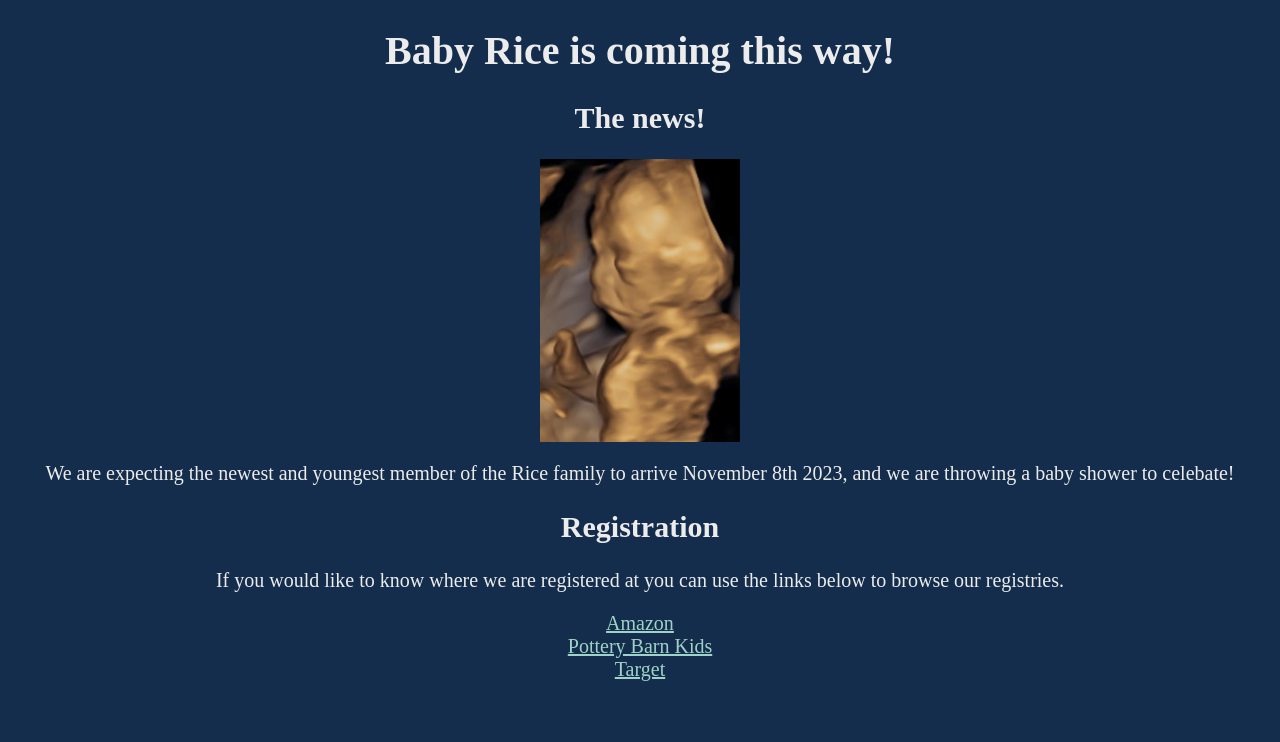
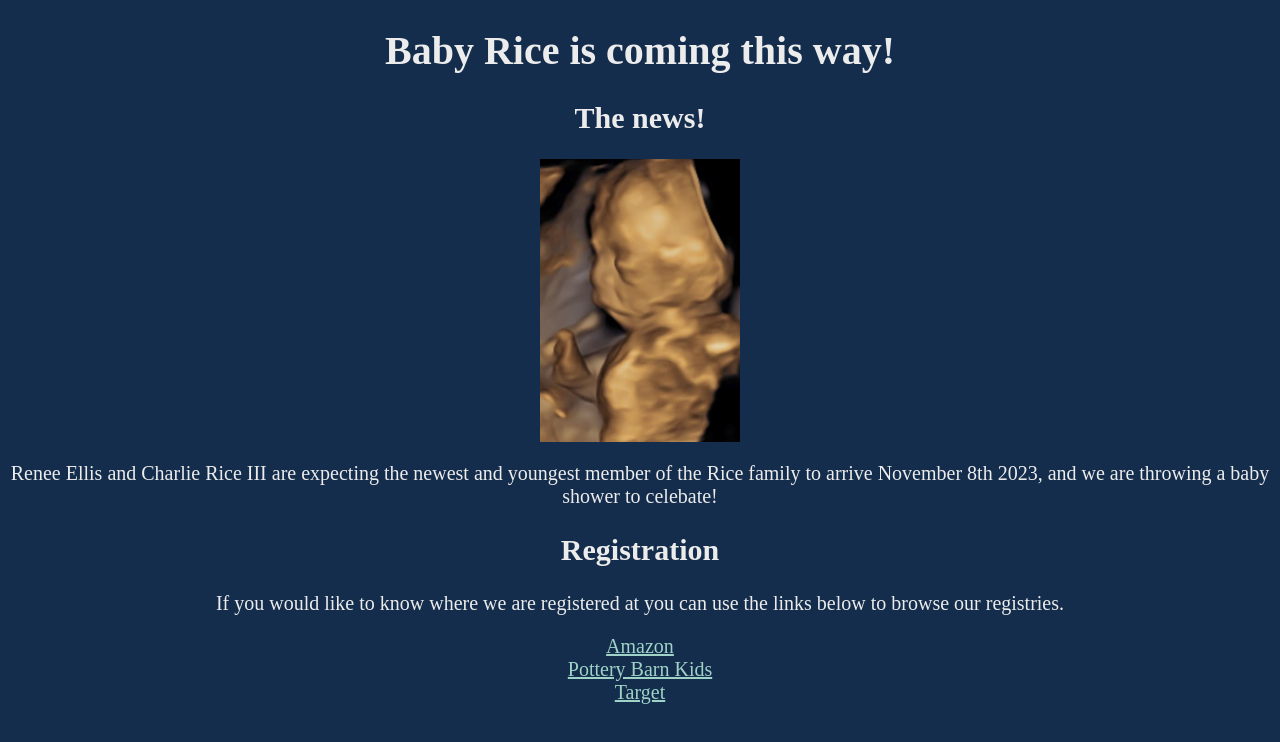
Before and after one commit to cricehomelab/babyriceregistry, a plain HTML site: page index.html in a window 1280 px wide. Drawn offline with Linux system fonts and the light colour scheme.

Commit message:
Update to tell them who we are.

```diff
--- a/index.html
+++ b/index.html
@@ -12,9 +12,9 @@
     <h2 class="center">The news!</h2>
       <img class="center-image" src="static\images\babyrice.png">
       <p class="center">
-          We are expecting the newest and youngest member of the Rice family to arrive November 8th 2023, and we are throwing a baby shower to celebate!
+        Renee Ellis and Charlie Rice III are expecting the newest and youngest member of the Rice family to arrive November 8th 2023, and we are throwing a baby shower to celebate!
       </p>
-    <h2 class="center">Registration</h3>
+    <h2 class="center">Registration</h2>
       <div class="center">
           <p>
             If you would like to know where we are registered at you can use the links below to browse our registries.
```
Lines whose indentation alone changed are shown as unchanged.
